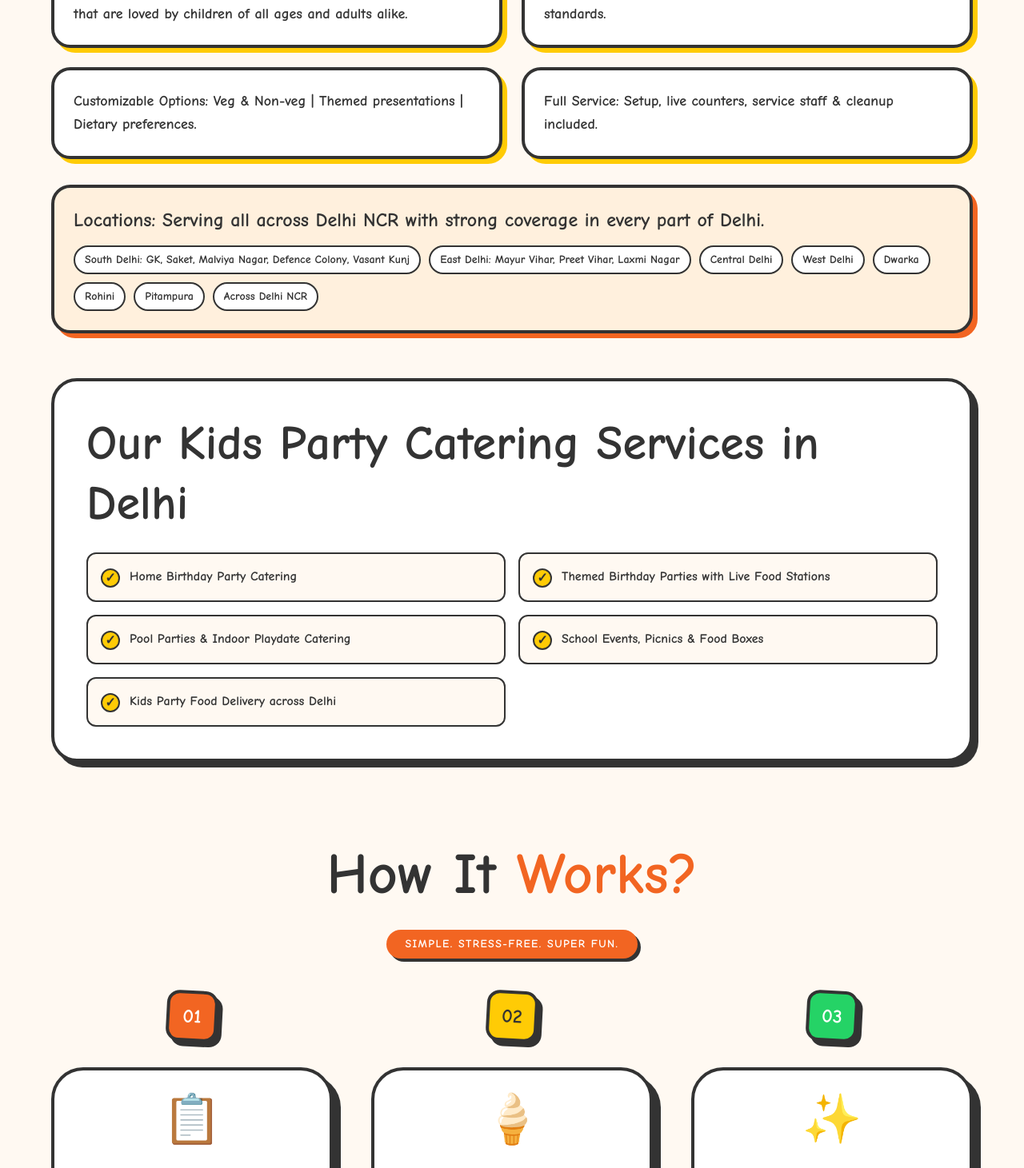
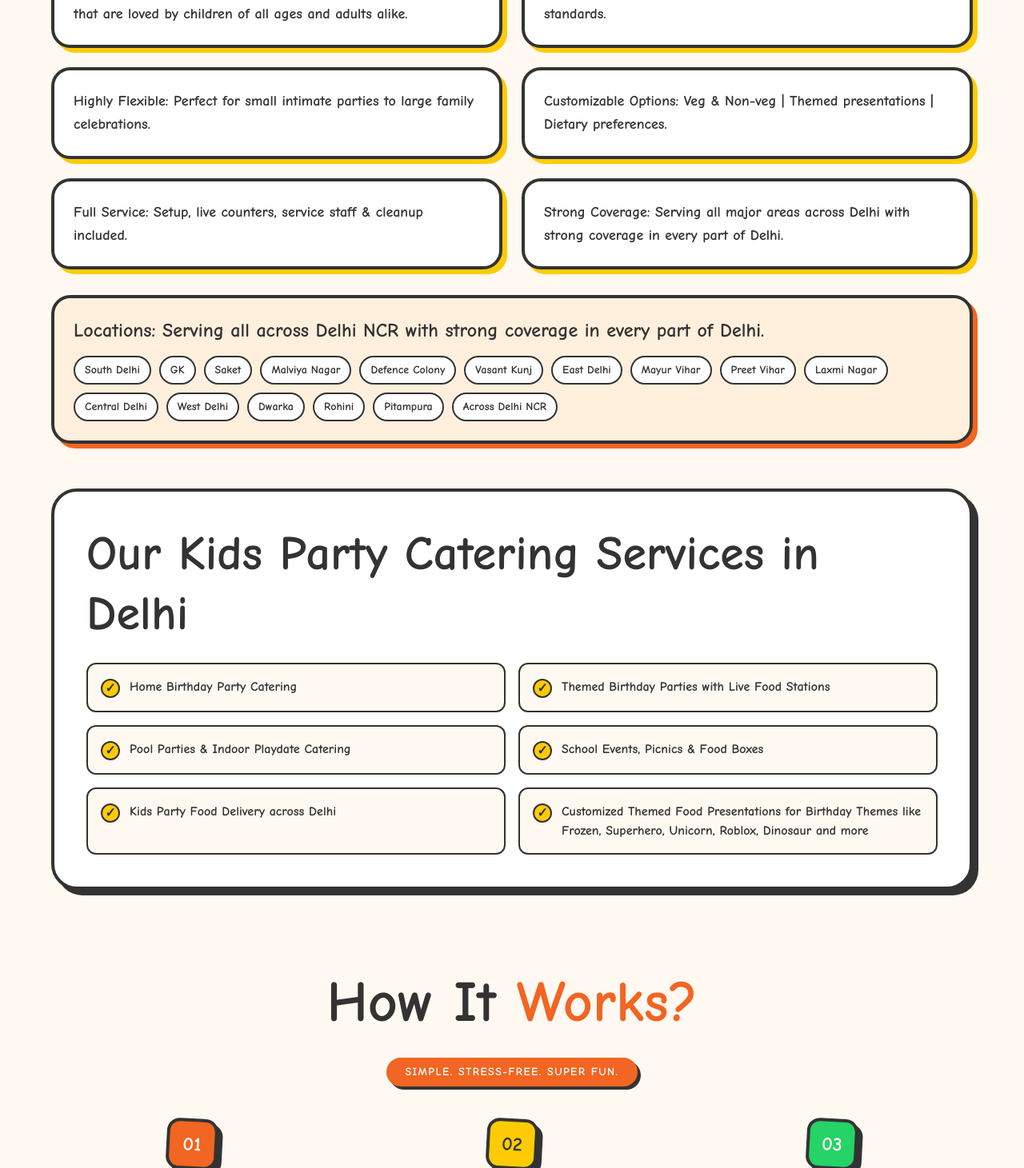
Before and after one commit to Vishwash-chauhan/lj-website, a Next.js app: page /services/kids-party-catering-delhi in a window 1280 px wide. Shown: the part 1829-3290 px from the top of the page at 80% size. Built offline with nearby package versions, Linux system fonts and the light colour scheme.

Commit message:
modified testimonial component modified content of city landing pages

```diff
--- a/app/components/KidsPartyVenueGurgaonContent.tsx
+++ b/app/components/KidsPartyVenueGurgaonContent.tsx
@@ -55,7 +55,6 @@ const specialPoints = [
 const venueFeatures = [
   'Indoor air-conditioned party area + open-air extension',
   'Capacity: Up to 100 guests',
-  'Flexible time slots',
   'Custom decor support',
   'Safe and clean play-friendly zones',
   'Excellent lighting and ambiance for photography',
@@ -147,7 +146,6 @@ export default function KidsPartyVenueGurgaonContent() {
               'Enough space for kids to move around, play, dance, and enjoy without feeling cramped',
               'Excellent natural light and photography-friendly corners',
               'Easy access to both indoor seating and outdoor extension for games or live counters',
-              'A calm yet festive ambiance that keeps children engaged while parents can relax',
             ].map((item) => (
               <div key={item} className="flex items-start gap-3 rounded-xl border-2 border-[#333333] bg-[#FFF9F2] p-4">
                 <span className="mt-0.5 inline-flex h-6 w-6 shrink-0 items-center justify-center rounded-full border-2 border-[#333333] bg-[#FFCB05] font-black text-[#333333]">
--- a/app/components/Testimonials.tsx
+++ b/app/components/Testimonials.tsx
@@ -69,28 +69,8 @@ const Testimonials = () => {
   }
 
   return (
-    <section className="pt-24 sm:pt-16 md:pt-24 pb-0 px-4 sm:px-6 bg-[#FFF9F2] overflow-hidden" style={{ fontFamily: "'Comic Neue', cursive" }}>
+    <section className="pt-0 pb-0 px-4 sm:px-6 bg-[#FFF9F2] overflow-hidden" style={{ fontFamily: "'Comic Neue', cursive" }}>
       <div className="max-w-6xl mx-auto">
-
-        {/* --- Header Section --- */}
-        <div className="flex flex-col lg:flex-row items-center gap-8 md:gap-12 mb-10 md:mb-16">
-          <div className="w-full lg:w-1/2">
-            <div className="relative">
-              <div className="relative z-10 overflow-hidden rounded-[2rem] md:rounded-[3rem] border-4 border-[#333333] shadow-[8px_8px_0px_#FFCB05] md:shadow-[12px_12px_0px_#FFCB05]">
-                <img src="https://res.cloudinary.com/dwffrfajl/image/upload/v1772107546/Clients_k3tlnj.jpg" alt="Party" className="w-full h-auto" />
-              </div>
-              <div className="absolute -bottom-4 left-2 sm:-bottom-5 sm:-left-2 md:-bottom-6 md:-left-6 bg-[#F26522] text-white px-4 sm:px-5 md:px-6 py-2 md:py-3 rounded-xl md:rounded-2xl font-black text-sm sm:text-lg md:text-xl rotate-[-5deg] border-2 border-[#333333] z-20">
-                Best. Day. Ever! 🍭
-              </div>
-            </div>
-          </div>
-          <div className="w-full lg:w-1/2">
-            <h2 className="text-3xl sm:text-4xl md:text-6xl font-black text-[#333333] leading-tight text-center lg:text-left">
-              Hear from our <span className="text-[#F26522]">Clients</span>
-            </h2>
-          </div>
-        </div>
-
         {/* --- Carousel with Nav Buttons --- */}
         <div className="relative group">
 
--- /dev/null
+++ b/app/components/TestimonialsHeader.tsx
@@ -0,0 +1,32 @@
+export default function TestimonialsHeader() {
+  return (
+    <section
+      className="pt-24 sm:pt-16 md:pt-24 px-4 sm:px-6 bg-[#FFF9F2]"
+      style={{ fontFamily: "'Comic Neue', cursive" }}
+    >
+      <div className="max-w-6xl mx-auto">
+        <div className="flex flex-col lg:flex-row items-center gap-8 md:gap-12 mb-10 md:mb-16">
+          <div className="w-full lg:w-1/2">
+            <div className="relative">
+              <div className="relative z-10 overflow-hidden rounded-[2rem] md:rounded-[3rem] border-4 border-[#333333] shadow-[8px_8px_0px_#FFCB05] md:shadow-[12px_12px_0px_#FFCB05]">
+                <img
+                  src="https://res.cloudinary.com/dwffrfajl/image/upload/v1772107546/Clients_k3tlnj.jpg"
+                  alt="Party"
+                  className="w-full h-auto"
+                />
+              </div>
+              <div className="absolute -bottom-4 left-2 sm:-bottom-5 sm:-left-2 md:-bottom-6 md:-left-6 bg-[#F26522] text-white px-4 sm:px-5 md:px-6 py-2 md:py-3 rounded-xl md:rounded-2xl font-black text-sm sm:text-lg md:text-xl rotate-[-5deg] border-2 border-[#333333] z-20">
+                🍭
+              </div>
+            </div>
+          </div>
+          <div className="w-full lg:w-1/2">
+            <h2 className="text-3xl sm:text-4xl md:text-6xl font-black text-[#333333] leading-tight text-center lg:text-left">
+              Hear from our <span className="text-[#F26522]">Clients</span>
+            </h2>
+          </div>
+        </div>
+      </div>
+    </section>
+  )
+}
--- /dev/null
+++ b/app/components/TestimonialsInstagramSection.tsx
@@ -0,0 +1,14 @@
+import InstagramLink from './InstagramLink'
+
+export default function TestimonialsInstagramSection() {
+  return (
+    <section
+      className="px-4 sm:px-6 pb-12 md:pb-16 bg-[#FFF9F2]"
+      style={{ fontFamily: "'Comic Neue', cursive" }}
+    >
+      <div className="max-w-6xl mx-auto">
+        <InstagramLink />
+      </div>
+    </section>
+  )
+}
--- a/app/components/kidsPartyCateringCityData.ts
+++ b/app/components/kidsPartyCateringCityData.ts
@@ -75,12 +75,14 @@ export const gurgaonCityLanding: CityLandingConfigBundle = {
     whyChoosePoints: [
       'Kid-Approved Menus: Fun portions, playful names, and flavors that are loved by children of all ages and adults alike.',
       'Hygienic & Fresh: Prepared fresh on the day with strict hygiene standards.',
+      'Highly Flexible: Perfect for small intimate parties to large family celebrations.',
       'Customizable Options: Veg & Non-veg | Themed presentations | Dietary preferences.',
       'Full Service: Setup, live counters, service staff & cleanup included.',
+      'Wide Coverage: Serving homes and venues across Gurgaon including DLF Phases, Golf Course Road, Sushant Lok, Sector 56, 62, 50, 78 and more.',
     ],
     whyChooseHeadingHighlight: 'Kids Party Catering in Gurgaon?',
     locationsHeading: 'Locations: Serving all across Gurugram',
-    locationTags: ['DLF Areas', 'Golf Course Road', 'Sushant Lok', 'Sector 56', 'Sector 62', 'Sector 50', 'Sector 78', 'And more across Gurgaon'],
+    locationTags: ['DLF Areas', 'Golf Course Road', 'Sushant Lok', 'Sector 56', 'Sector 62', 'Sector 50', 'Sector 78', 'MG Road', 'Sohna Road', 'Cyber City', 'Palam Vihar', 'Nirvana Country', 'Sector 57', 'Sector 65', 'Sector 67', 'All Across Gurgaon'],
     servicesHeading: 'Our Kids Party Catering Services in Gurgaon',
     services: [
       'Home Birthday Party Catering',
@@ -88,6 +90,7 @@ export const gurgaonCityLanding: CityLandingConfigBundle = {
       'Themed Birthday Parties with Live Food Stations',
       'Pool Parties & Indoor Playdate Catering',
       'School Events, Picnics & Food Boxes',
+      'Customized Themed Food Presentations for Birthday Themes like Frozen, Superhero, Unicorn, Roblox, Dinosaur and more'
     ],
     faqs: [
       {
@@ -153,14 +156,24 @@ export const delhiCityLanding: CityLandingConfigBundle = {
     whyChoosePoints: [
       'Kid-Approved Menus: Fun portions, playful names, and flavors that are loved by children of all ages and adults alike.',
       'Hygienic & Fresh: Prepared fresh on the day with strict hygiene standards.',
+      'Highly Flexible: Perfect for small intimate parties to large family celebrations.',
       'Customizable Options: Veg & Non-veg | Themed presentations | Dietary preferences.',
       'Full Service: Setup, live counters, service staff & cleanup included.',
+      'Strong Coverage: Serving all major areas across Delhi with strong coverage in every part of Delhi.',
     ],
     whyChooseHeadingHighlight: 'Kids Party Catering in Delhi?',
     locationsHeading: 'Locations: Serving all across Delhi NCR with strong coverage in every part of Delhi.',
     locationTags: [
-      'South Delhi: GK, Saket, Malviya Nagar, Defence Colony, Vasant Kunj',
-      'East Delhi: Mayur Vihar, Preet Vihar, Laxmi Nagar',
+      'South Delhi',
+      'GK',
+      'Saket',
+      'Malviya Nagar',
+      'Defence Colony',
+      'Vasant Kunj',
+      'East Delhi',
+      'Mayur Vihar',
+      'Preet Vihar',
+      'Laxmi Nagar',
       'Central Delhi',
       'West Delhi',
       'Dwarka',
@@ -175,6 +188,7 @@ export const delhiCityLanding: CityLandingConfigBundle = {
       'Pool Parties & Indoor Playdate Catering',
       'School Events, Picnics & Food Boxes',
       'Kids Party Food Delivery across Delhi',
+      'Customized Themed Food Presentations for Birthday Themes like Frozen, Superhero, Unicorn, Roblox, Dinosaur and more'
     ],
     faqs: [
       {
@@ -250,9 +264,10 @@ export const noidaCityLanding: CityLandingConfigBundle = {
     whyChoosePoints: [
       'Kid-Approved Menus: Fun portions, playful names, and flavors loved by children and adults alike.',
       'Hygienic & Fresh: Prepared fresh on the event day with strict hygiene protocols.',
+      'Highly Flexible: Perfect for small intimate parties to large family celebrations.',
       'Customizable Options: Veg & Non-veg | Themed presentations | Special dietary requests.',
       'Full Service: Setup, live counters, service staff & complete cleanup included.',
-      'Wide Coverage: Serving all major sectors across Noida & Greater Noida for busy families.',
+      'Wide Coverage: Serving all major sectors across Noida & Greater Noida',
     ],
     whyChooseHeadingHighlight: 'Kids Party Catering in Noida?',
     locationsHeading: 'Wide Coverage: Serving all major sectors across Noida & Greater Noida for busy families.',
@@ -263,7 +278,16 @@ export const noidaCityLanding: CityLandingConfigBundle = {
       'Sector 120',
       'Sector 150',
       'Sector 75',
+      'Sector 137',
+      'Sector 142',
+      'Sector 93A',
+      'Sector 104',
+      'Sector 44',
+      'Noida Expressway',
+      'Jaypee Wish Town',
       'Greater Noida',
+      'Greater Noida West',
+      'Pari Chowk',
       'Noida Extension',
     ],
     servicesHeading: 'Our Kids Party Catering Services in Noida',
@@ -271,8 +295,9 @@ export const noidaCityLanding: CityLandingConfigBundle = {
       'Home Birthday Party Catering',
       'Themed Birthday Parties with Live Food Stations',
       'Pool Parties & Indoor Playdate Catering',
-      'School Events, Picnics & Return Gift Food Boxes',
+      'School Events, Picnics & Food Boxes',
       'Kids Party Food Delivery across Noida & Greater Noida',
+      'Customized Themed Food Presentations for Birthday Themes like Frozen, Superhero, Unicorn, Roblox, Dinosaur and more'
     ],
     faqs: [
       {
@@ -339,6 +364,7 @@ export const faridabadCityLanding: CityLandingConfigBundle = {
     whyChoosePoints: [
       'Kid-Approved Menus: Fun portions, playful names, and flavors loved by children of all ages and adults alike.',
       'Hygienic & Fresh: Prepared fresh on the day with strict hygiene standards.',
+      'Highly Flexible: Perfect for small intimate parties to large family celebrations.',
       'Customizable Options: Veg & Non-veg | Themed presentations | Dietary preferences.',
       'Full Service: Setup, live counters, service staff & complete cleanup included.',
       'Wide Coverage: Serving all major sectors and societies across Faridabad and Greater Faridabad.',
@@ -358,15 +384,21 @@ export const faridabadCityLanding: CityLandingConfigBundle = {
       'Sector 82',
       'Sector 86',
       'Sector 89',
-      'Sainik Colony',
+      'Sector 21D',
+      'Sector 46',
+      'Sector 49',
+      'Sector 84',
+      'Sector 85',
+      'All Across Faridabad',
     ],
     servicesHeading: 'Our Kids Party Catering Services in Faridabad',
     services: [
       'Home Birthday Party Catering',
       'Themed Birthday Parties with Live Food Stations',
       'Pool Parties & Indoor Playdate Catering',
-      'School Events, Picnics & Return Gift Food Boxes',
+      'School Events, Picnics & Food Boxes',
       'Kids Party Food Delivery across Faridabad',
+      'Customized Themed Food Presentations for Birthday Themes like Frozen, Superhero, Unicorn, Roblox, Dinosaur and more'
     ],
     faqs: [
       {
@@ -461,14 +493,22 @@ export const ghaziabadCityLanding: CityLandingConfigBundle = {
       'Shipra Suncity',
       'Crossing Republik',
       'Siddharth Vihar',
+      'Wave City',
+      'Loni',
+      'Modinagar',
+      'Vijay Nagar',
+      'Patel Nagar',
+      'Govindpuram',
+      'All Across Ghaziabad',
     ],
     servicesHeading: 'Our Kids Party Catering Services in Ghaziabad',
     services: [
       'Home Birthday Party Catering (Small & Large)',
       'Themed Birthday Parties with Live Food Stations',
       'Pool Parties & Indoor Playdate Catering',
-      'School Events, Picnics & Return Gift Food Boxes',
+      'School Events, Picnics & Food Boxes',
       'Kids Party Food Delivery across Ghaziabad',
+      'Customized Themed Food Presentations for Birthday Themes like Frozen, Superhero, Unicorn, Roblox, Dinosaur and more',
     ],
     faqs: [
       {
--- a/app/testimonials/page.tsx
+++ b/app/testimonials/page.tsx
@@ -1,21 +1,17 @@
 import Testimonials from '../components/Testimonials';
-import CoreValues from '../components/CoreValues';
+import TestimonialsHeader from '../components/TestimonialsHeader';
 import FinalCall from '../components/FinalCall';
-import LiveCateringGallery from '../components/LiveCateringGallery';
 import LiveCateringCarousel from '../components/LiveCateringGallery';
-import InstagramLink from '../components/InstagramLink';
+import TestimonialsInstagramSection from '../components/TestimonialsInstagramSection';
 
 export default function TestimonialsPage() {
   return (
     <main>
+      <TestimonialsHeader />
       <Testimonials />
       <LiveCateringCarousel />
       <FinalCall />
-      <section className="px-4 sm:px-6 pb-12 md:pb-16 bg-[#FFF9F2]" style={{ fontFamily: "'Comic Neue', cursive" }}>
-        <div className="max-w-6xl mx-auto">
-          <InstagramLink />
-        </div>
-      </section>
+      <TestimonialsInstagramSection />
     </main>
   );
 }
```
